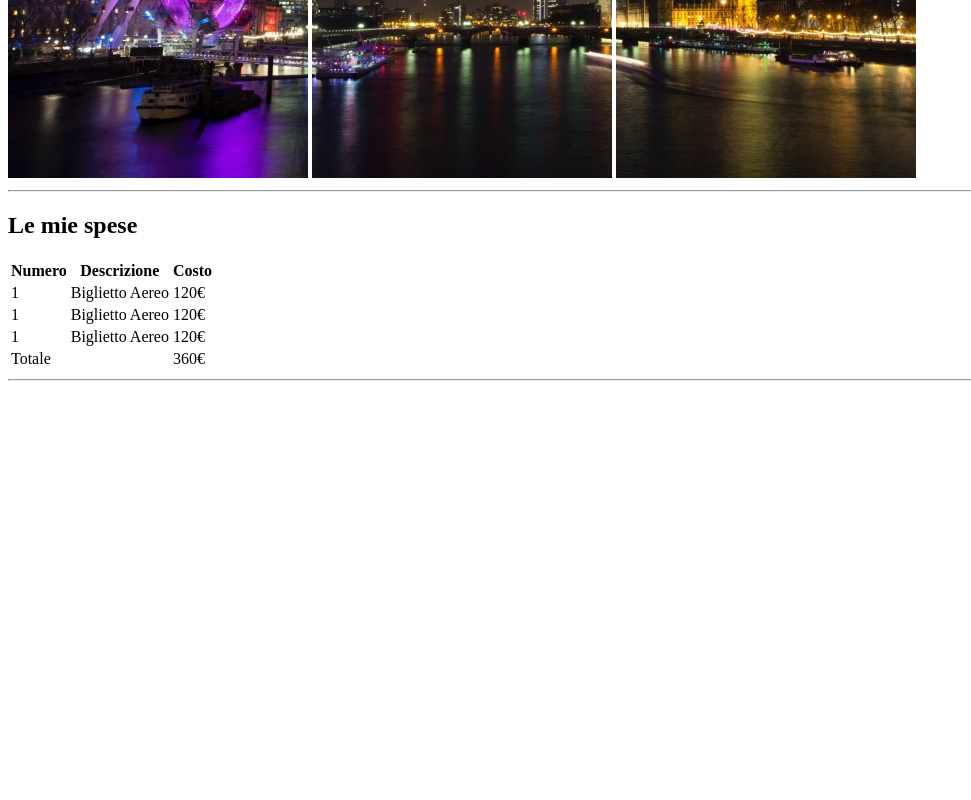
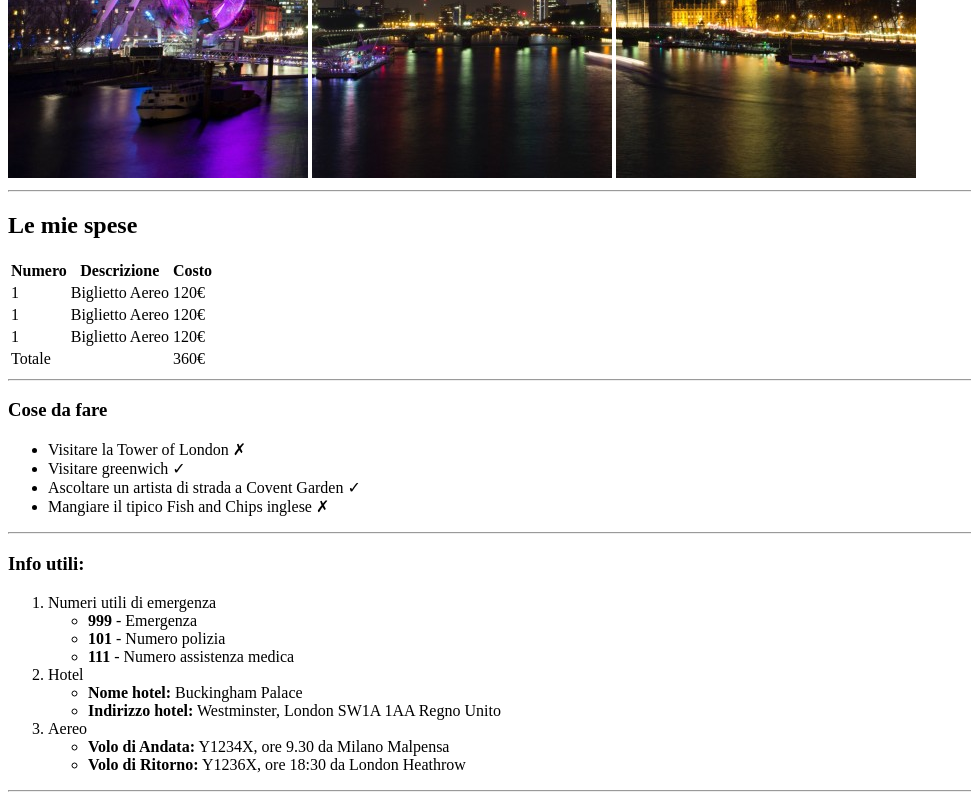
Before and after one commit to federicomanni97/html-london-trip, a plain HTML site: page index.html in a window 1280 px wide. Shown: the part 502-1302 px from the top of the page, without its empty margins (0-971 px from the left). Before the commit the page ends 891 px from the top, so only its background shows below. Drawn offline with Linux system fonts and the light colour scheme.

Commit message:
main-ended

```diff
--- a/index.html
+++ b/index.html
@@ -63,9 +63,48 @@
         </table>
         <!--Fine Table-->
        <hr>
+
+       <!--Cose da fare-->
+       <h3>Cose da fare</h3>
+       <!--UL cose da fare-->
+       <ul>
+        <li>Visitare la Tower of London &#10007;</li>
+        <li>Visitare greenwich &#10003;</li>
+        <li>Ascoltare un artista di strada a Covent Garden &#10003;</li>
+        <li>Mangiare il tipico Fish and Chips inglese &#10007;</li>
+       </ul>
+       <!--Fine lista cose da fare-->
+       <hr>
+
+       <!--Info utili-->
+       <h3>Info utili:</h3>
+
+       <!--Lista info utili-->
+       <ol>
+        <li>Numeri utili di emergenza
+            <ul>
+                <li><strong>999</strong> - Emergenza</li>
+                <li><strong>101</strong> - Numero polizia</li>
+                <li><strong>111</strong> - Numero assistenza medica</li>
+            </ul>
+        </li>
+        <li>Hotel
+            <ul>
+                <li><strong>Nome hotel:</strong> Buckingham Palace</li>
+                <li><strong>Indirizzo hotel:</strong> Westminster, London SW1A 1AA Regno Unito</li>
+            </ul>
+        </li>
+        <li>Aereo
+            <ul>
+                <li><strong>Volo di Andata:</strong> Y1234X, ore 9.30 da Milano Malpensa</li>
+                <li><strong>Volo di Ritorno:</strong> Y1236X, ore 18:30 da London Heathrow</li>
+            </ul>
+        </li>
+       </ol>
+       <!--Fine lista info utili-->
+       <hr>
     </main>
     <!--Fine main-->
 
-
 </body>
 </html>
```
